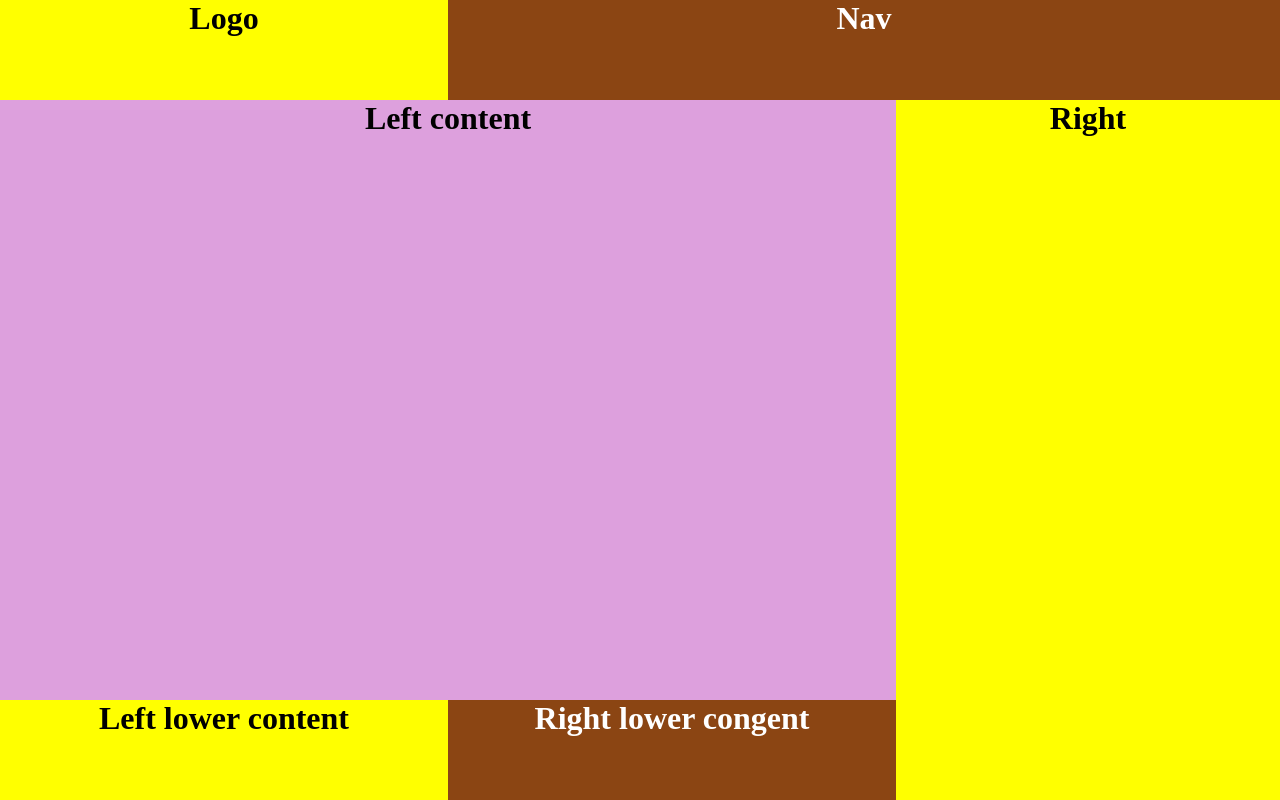
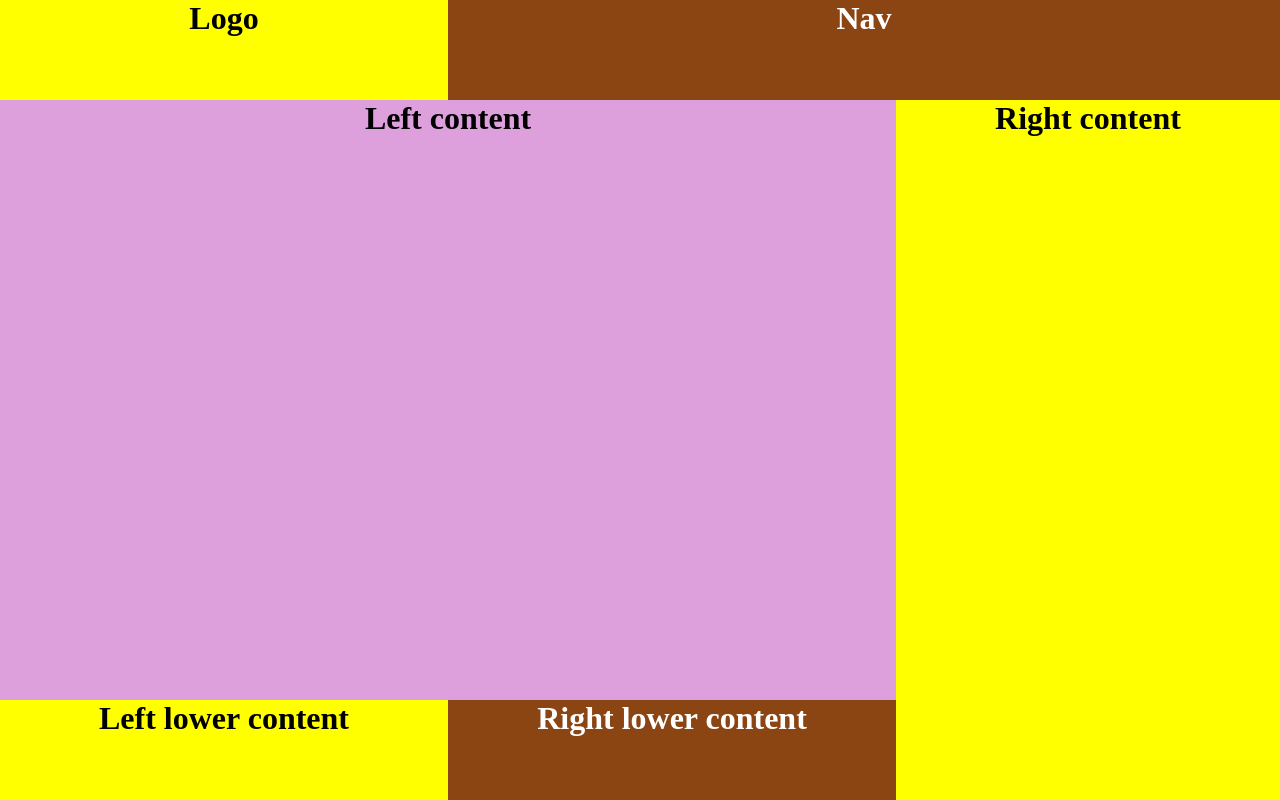
Before and after one commit to Adhir-Sarkar/SSB-357-Class-four-layout-six, a plain HTML site: page index.html in a window 1280 px wide. Shown: the top 800 px of the page. Drawn offline with Linux system fonts and the light colour scheme.

Commit message:
Update index.html

```diff
--- a/index.html
+++ b/index.html
@@ -24,7 +24,7 @@
             <h1>Left content</h1>
         </div>
         <div class="right">
-            <h1>Right</h1>
+            <h1>Right content</h1>
         </div>
     </div>
 <!-- content part end here  -->
@@ -34,7 +34,7 @@
             <h1>Left lower content</h1>
         </div>
         <div class="right_lower">
-            <h1>Right lower congent</h1>
+            <h1>Right lower content</h1>
         </div>
     </div>
 <!-- lower content end here  -->
```
